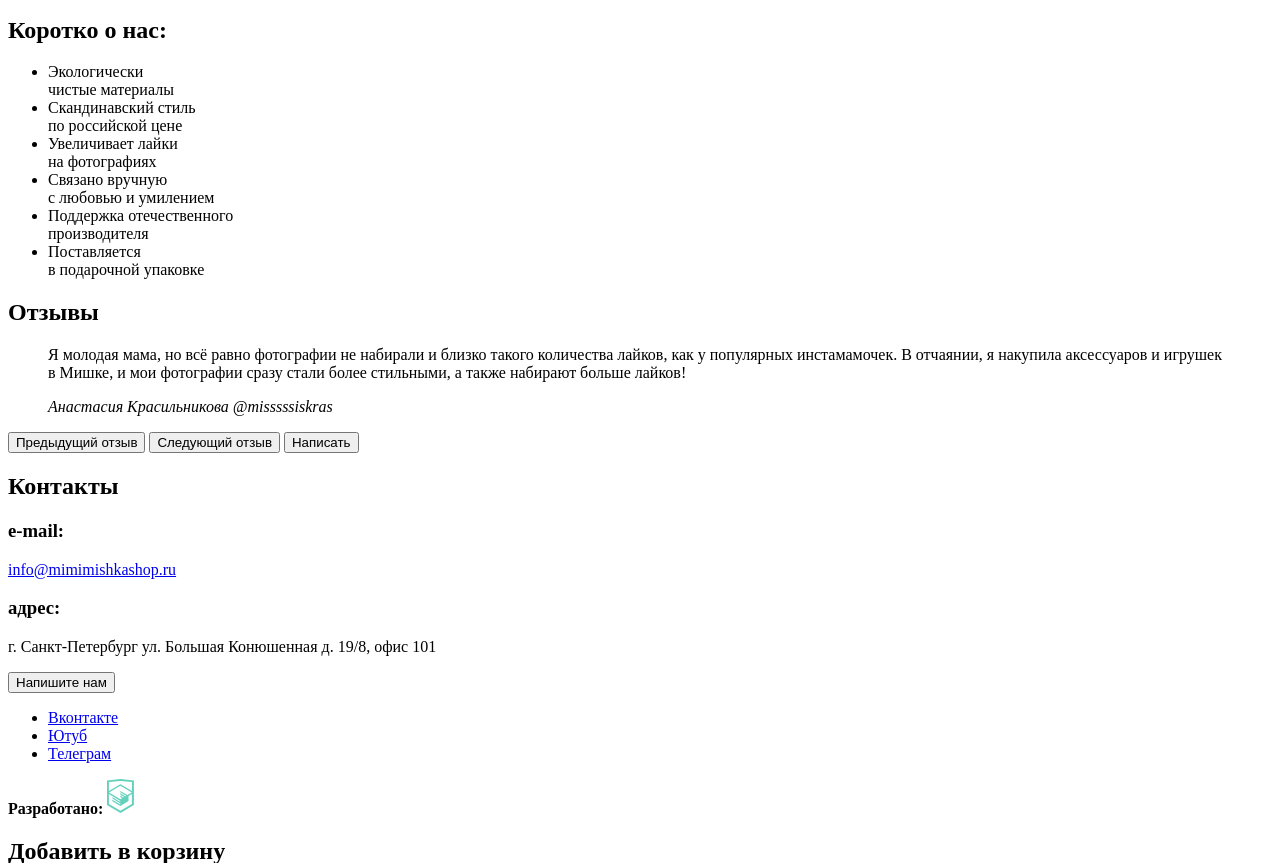
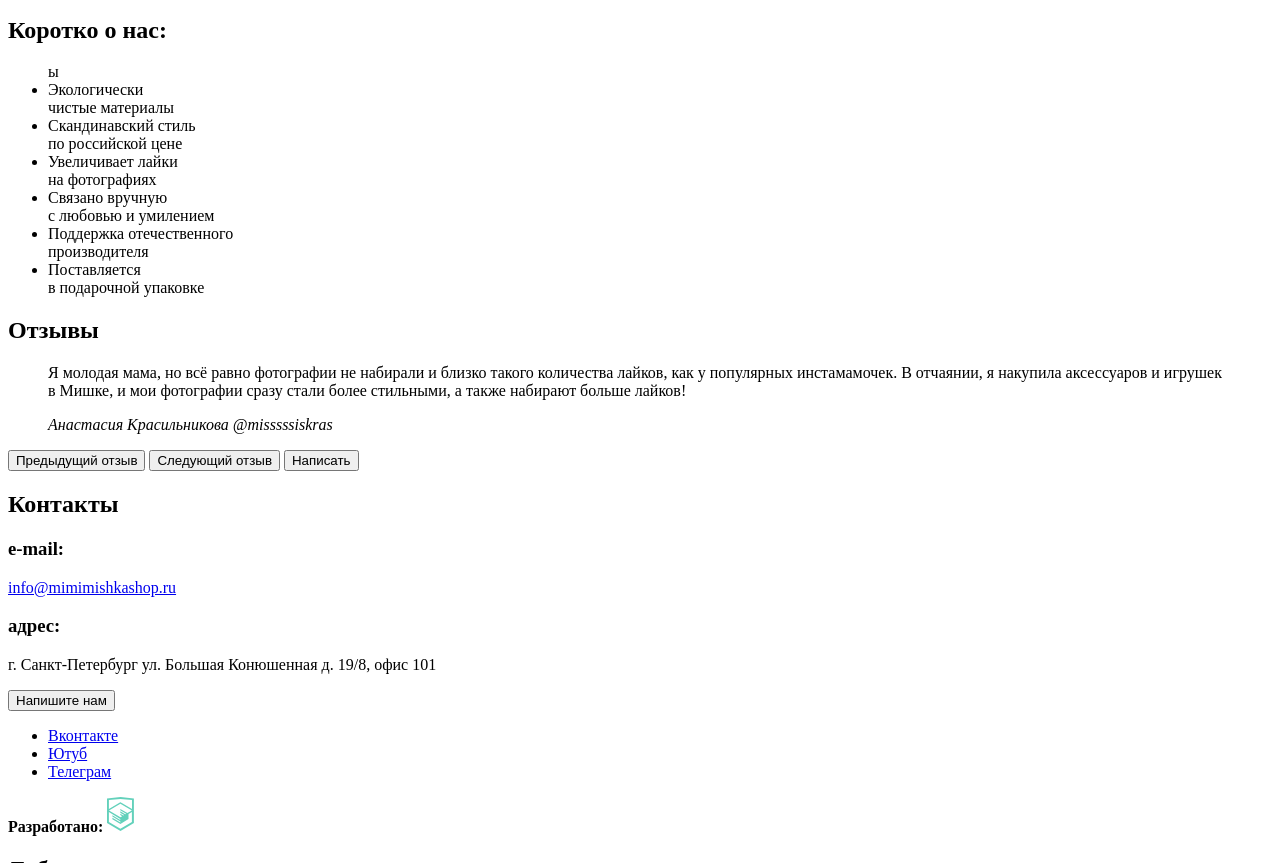
Before and after one commit to htmlacademy-adaptive/2045035-mishka-26, a website: page source/index.html in a window 1280 px wide. Shown: the part 1012-1875 px from the top of the page. Drawn offline with Linux system fonts and the light colour scheme.

```diff
--- a/source/index.html
+++ b/source/index.html
@@ -97,7 +97,7 @@
       <h2 class="about-company__title">
         Коротко о нас:
       </h2>
-      <ul class="about-company__list">
+      <ul class="about-company__list">ы
         <li class="about-company__item">Экологически<br>
           чистые материалы
         </li>
```
Also changed, not shown: source/catalog.html (indentation only).
